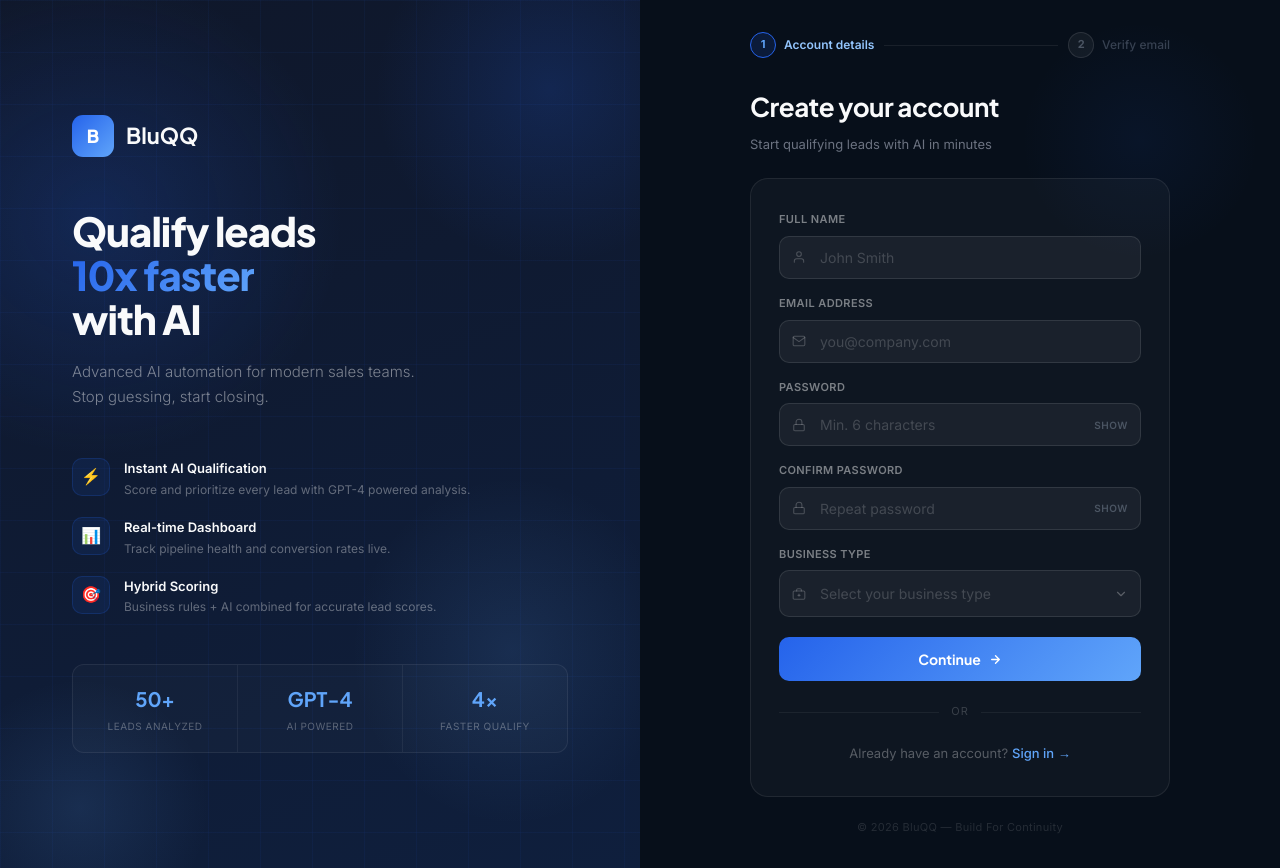
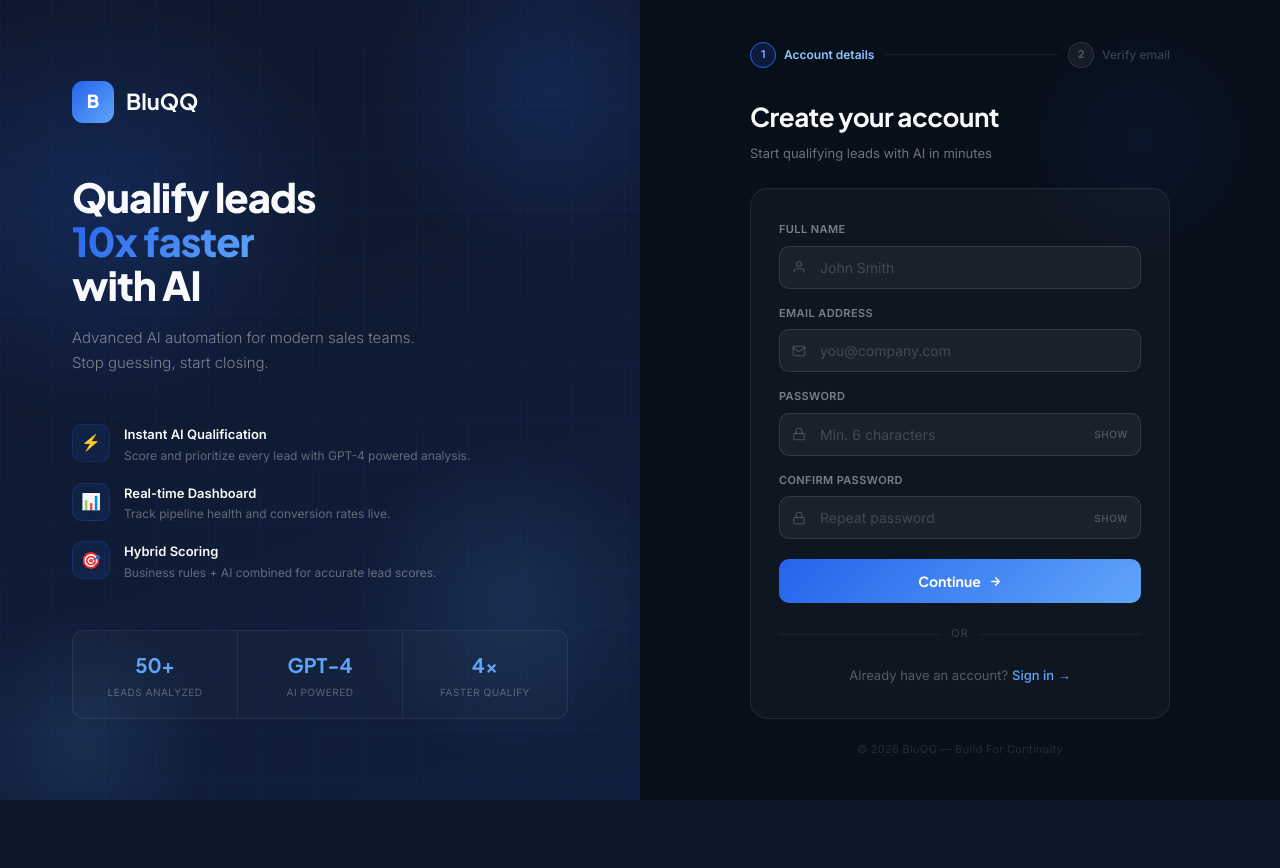
Before and after one commit to devblu20/Bluqq-Lead-Intelligence, a Next.js app in the folder frontend/: page /lead-intelligence/signup in a window 1280 px wide. After the commit the page ends 800 px from the top, so only its background shows below. Built offline with nearby package versions, Linux system fonts and the light colour scheme; no server answers.

Commit message:
ai chat reply fix

```diff
--- a/frontend/pages/signup.tsx
+++ b/frontend/pages/signup.tsx
@@ -548,35 +548,7 @@ export default function Signup() {
                       </div>
                     </div>
 
-                    {/* ── Business Type ── */}
-                    <div>
-                      <label className="sg-label">Business Type</label>
-                      <div className="sg-field">
-                        <span className="sg-field-icon">
-                          <svg width="14" height="14" viewBox="0 0 24 24" fill="none" stroke="currentColor" strokeWidth="1.8" strokeLinecap="round" strokeLinejoin="round">
-                            <rect x="2" y="7" width="20" height="14" rx="2" />
-                            <path d="M16 7V5a2 2 0 0 0-2-2h-4a2 2 0 0 0-2 2v2" />
-                            <line x1="12" y1="12" x2="12" y2="16" />
-                            <line x1="10" y1="14" x2="14" y2="14" />
-                          </svg>
-                        </span>
-                        <select
-                          name="businessType"
-                          value={form.businessType}
-                          onChange={handleChange}
-                          className={`sg-select${!form.businessType ? ' empty' : ''}`}
-                          required
-                        >
-                          <option value="" disabled>Select your business type</option>
-                          <option value="lead_intelligence">Lead Intelligence</option>
-                        </select>
-                        <span className="sg-chevron">
-                          <svg width="14" height="14" viewBox="0 0 24 24" fill="none" stroke="currentColor" strokeWidth="2" strokeLinecap="round" strokeLinejoin="round">
-                            <polyline points="6 9 12 15 18 9" />
-                          </svg>
-                        </span>
-                      </div>
-                    </div>
+
 
                     {/* Submit */}
                     <button type="submit" className="sg-submit" disabled={loading} style={{ marginTop: '4px' }}>
```
Also changed, not shown: 1 other file (tests, documents, lock files or other folders).
